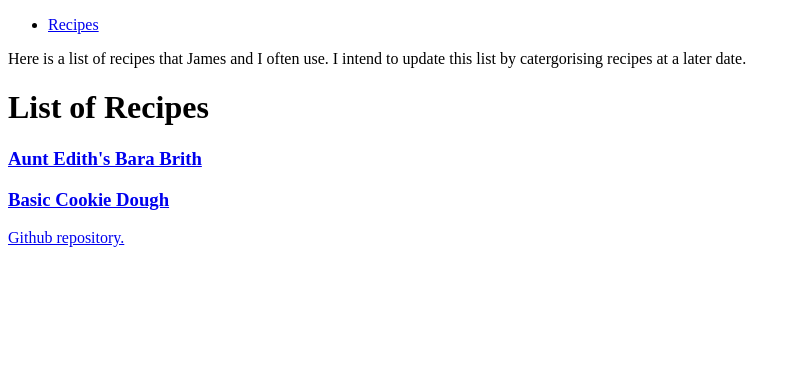
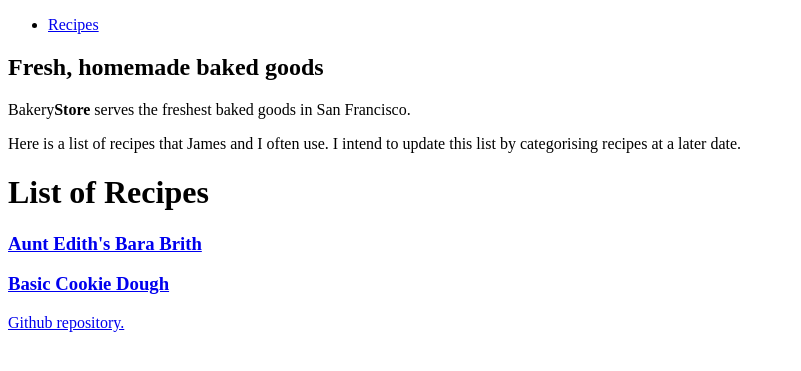
Before and after one commit to StatsRhian/recipes-old-website, a Jekyll site: the page built from index.html, in a window 1280 px wide. Shown: the top 371 px of the page, without its empty margins (0-801 px from the left). Built offline with Jekyll 4.4.1, drawn with Linux system fonts in a browser that asks for light colours.

Commit message:
Testing the hero

```diff
--- a/index.html
+++ b/index.html
@@ -3,7 +3,14 @@ layout: default
 title: Home Page
 ---
 
-<p>Here is a list of recipes that James and I often use. I intend to update this list by catergorising recipes at a later date. </p>
+ <section class="hero">
+        <div class="small-container">
+          <h2>Fresh, homemade baked goods</h2>
+          <p class="sub-text">Bakery<strong>Store</strong> serves the freshest baked goods in San Francisco.</p>
+        </div>
+      </section>
+
+<p>Here is a list of recipes that James and I often use. I intend to update this list by categorising recipes at a later date. </p>
 
 <h1>List of Recipes</h1>
 
```
